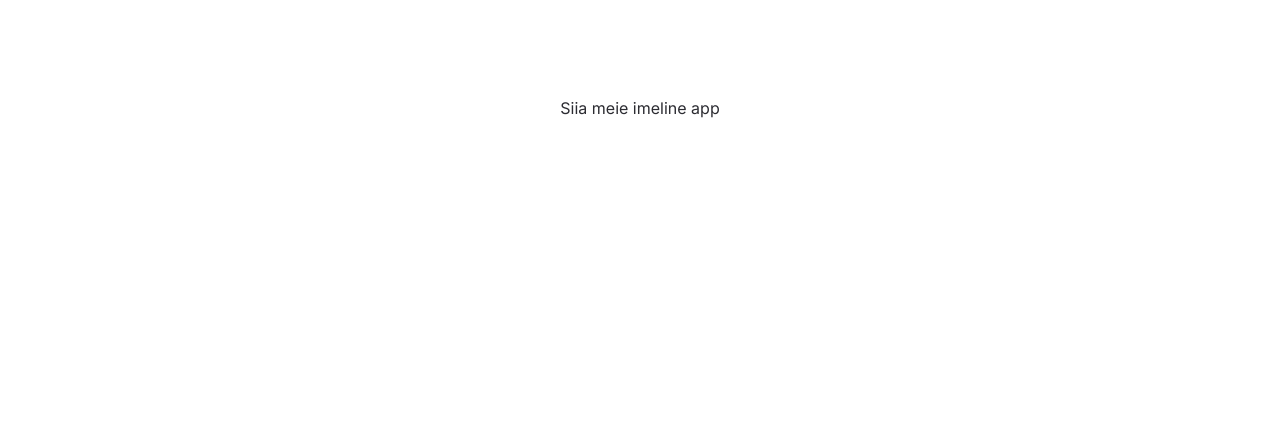
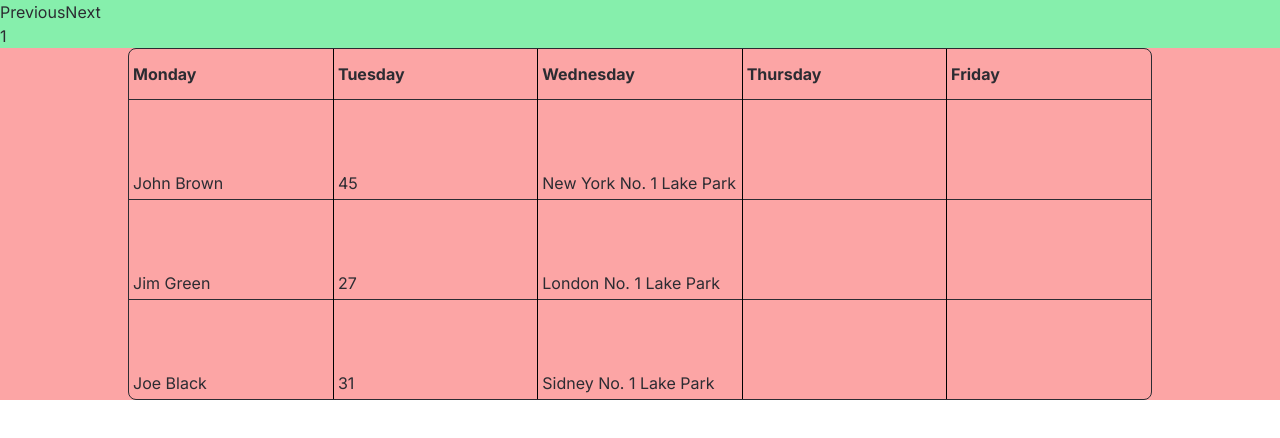
Before and after one commit to d4gl4s/timetable-generator, a Next.js app: page / in a window 1280 px wide. Shown: the top 438 px of the page. Built offline with nearby package versions, Linux system fonts and the light colour scheme.

Commit message:
basic table done

```diff
--- /dev/null
+++ b/app/Lesson.tsx
@@ -0,0 +1,18 @@
+const Lesson = () => {
+  /* const { name, startTime, endTime, lecture } = lesson */
+  const name = "Sissejuhatus erialasse"
+  const startTime = "10:15"
+  const endTime = "11:45"
+  const lecture = false
+  return (
+    <div className="p-2 border-solid border-b-[1px] border-current">
+      {lecture ? "loeng" : "praktikum"}
+      <div>
+        {startTime}-{endTime}{" "}
+      </div>{" "}
+      {name}
+    </div>
+  )
+}
+
+export default Lesson
--- /dev/null
+++ b/app/Timetable.tsx
@@ -0,0 +1,121 @@
+import { TimetableType } from "@/types/types"
+import Lesson from "./Lesson"
+
+const Timetable = (/* { timetable }: { timetable: TimetableType } */) => {
+  /* const { monday, tuesday, wednesday, thursday, friday } = timetable */
+  return (
+    <div className="bg-red-300">
+      {/*  <div className="mr-2 bg-blue-200">Ajad</div>
+      https://preline.co/docs/tables.html
+      */}
+
+      <div className="w-[80%] m-auto  border rounded-lg overflow-hidden border-current">
+        <table className="min-w-[100%] divide-y divide-current">
+          <thead>
+            <tr>
+              <th>Monday</th>
+              <th>Tuesday</th>
+              <th>Wednesday</th>
+              <th>Thursday</th>
+              <th>Friday</th>
+            </tr>
+          </thead>
+          <tbody className="divide-y divide-current">
+            <tr>
+              <td>John Brown</td>
+              <td>45</td>
+              <td>New York No. 1 Lake Park</td>
+              <td></td>
+              <td></td>
+            </tr>
+
+            <tr>
+              <td>Jim Green</td>
+              <td>27</td>
+              <td>London No. 1 Lake Park</td>
+              <td></td>
+              <td></td>
+            </tr>
+
+            <tr>
+              <td>Joe Black</td>
+              <td>31</td>
+              <td>Sidney No. 1 Lake Park</td>
+              <td></td>
+              <td></td>
+            </tr>
+          </tbody>
+        </table>
+      </div>
+
+      {/* <table className="bg-blue-200 w-[80%] m-auto border-[1px] border-current rounded-2xl ">
+        <tbody>
+          <tr>
+            <th>Name</th>
+            <th>Age</th>
+            <th>Gender</th>
+            <th>Age</th>
+            <th>Gender</th>
+          </tr>
+          <tr>
+            <td>Anom asdfgds sdjkgh ksdgalh sdlkghjasgdklh skdlagh kdsghk</td>
+            <td>19</td>
+            <td>Male</td>
+            <td>Male</td>
+            <td>Male</td>
+          </tr>
+          <tr>
+            <td></td>
+            <td>Megha</td>
+            <td>Megha</td>
+            <td>19</td>
+            <td>Female</td>
+          </tr>
+          <tr>
+            <td>Subham</td>
+            <td>25</td>
+            <td>Male</td>
+            <td>Male</td>
+            <td>Male</td>
+          </tr>
+        </tbody>
+      </table> */}
+      {/*  <div className="flex w-full bg-yellow-300">
+        <div className="w-[20%] border-solid border-x-[1px] border-current">
+          <div className="border-solid border-y-[1px] border-current p-2 font-semibold">Monday</div>
+
+          <Lesson />
+          <Lesson />
+          <Lesson />
+          <Lesson />
+        </div>
+        <div className="w-[20%] border-solid border-x-[1px] border-current">
+          <div className="border-solid border-y-[1px] border-current p-2 font-semibold">Monday</div>
+          <div></div>
+          <div>Tund</div>
+          <div>Tund</div>
+        </div>
+        <div className="w-[20%] border-solid border-x-[1px] border-current">
+          <div className="border-solid border-y-[1px] border-current p-2 font-semibold">Monday</div>
+          <div>Tund</div>
+          <div>Tund</div>
+          <div>Tund</div>
+        </div>
+        <div className="w-[20%] border-solid border-x-[1px] border-current">
+          <div className="border-solid border-y-[1px] border-current p-2 font-semibold">Tuesday dfsdf</div>
+          <div>Tund</div>
+          <div>Tund</div>
+          <div>Tund</div>
+        </div>
+        <div className="w-[20%] border-solid border-x-[1px] border-current">
+          <div className="border-solid border-y-[1px] border-current p-2 font-semibold">Monday</div>
+          <div>Tund</div>
+          <div>Tund</div>
+          <div>Tund</div>
+        </div>
+      </div> */}
+    </div>
+  )
+}
+
+export default Timetable
--- a/app/globals.css
+++ b/app/globals.css
@@ -15,6 +15,57 @@
   }
 } */
 
+/* table {
+  border-radius: 10px;
+  border-spacing: 0;
+  border: 1px solid var(--main);
+}
+ */
+/* tr {
+  :last-child {
+    td {
+      border-bottom: 0;
+    }
+  }
+} */
+
+th,
+td {
+  margin: 0;
+  padding: 4px;
+  text-align: left;
+
+  width: 20%;
+  /* border-bottom: 1px solid black;
+  border-right: 1px solid black; */
+}
+/* td :last-child {
+  border-right: 0;
+} */
+
+th {
+  text-align: left;
+  width: 20%;
+  height: 50px;
+  border-right: 1px solid black;
+}
+th:last-child {
+  border-right: 0;
+}
+
+td {
+  height: 100px;
+  border-right: 1px solid black;
+  align-items: end;
+  align-content: end;
+  vertical-align: top;
+}
+td:last-child {
+  border-right: 0;
+}
+
 body {
   color: var(--main);
+  border-style: solid;
+  border-color: var(--main);
 }
--- a/app/layout.tsx
+++ b/app/layout.tsx
@@ -1,21 +1,19 @@
-import './globals.css'
-import { Inter } from 'next/font/google'
+import "./globals.css"
+import { Inter } from "next/font/google"
 
-const inter = Inter({ subsets: ['latin'] })
+const inter = Inter({ subsets: ["latin"] })
 
 export const metadata = {
-  title: 'Create Next App',
-  description: 'Generated by create next app',
+  title: "Timetable Generator",
+  description: "Generated by create next app",
 }
 
-export default function RootLayout({
-  children,
-}: {
-  children: React.ReactNode
-}) {
+export default function RootLayout({ children }: { children: React.ReactNode }) {
   return (
     <html lang="en">
-      <body className={inter.className}>{children}</body>
+      <body suppressHydrationWarning={true} className={inter.className}>
+        {children}
+      </body>
     </html>
   )
 }
--- a/app/page.tsx
+++ b/app/page.tsx
@@ -1,3 +1,24 @@
+"use client"
+import { useState } from "react"
+import Timetable from "./Timetable"
+import { TimetableType } from "@/types/types"
+
 export default function Home() {
-  return <main className="flex min-h-screen flex-col items-center justify-between p-24">Siia meie imeline app</main>
+  const [timetables, setTimetables] = useState<TimetableType[] | null>(null)
+  const [test, setTest] = useState<number[]>([1, 2, 3, 4])
+  const [current, setCurrent] = useState<number>(0)
+  /* const handleCurrentChange = (event: any) => {
+    if(e)
+  } */
+
+  return (
+    <main className="bg-green-300">
+      <button onClick={() => setCurrent(Math.max(current - 1, 0))}>Previous</button>
+      <button onClick={() => setCurrent(Math.min(current + 1, test.length - 1))}>Next</button>
+
+      <br />
+      {test[current]}
+      <Timetable /* timetable={timetables[current]} */ />
+    </main>
+  )
 }
```
Also changed, not shown: types/types.ts (+25 -0 lines).
